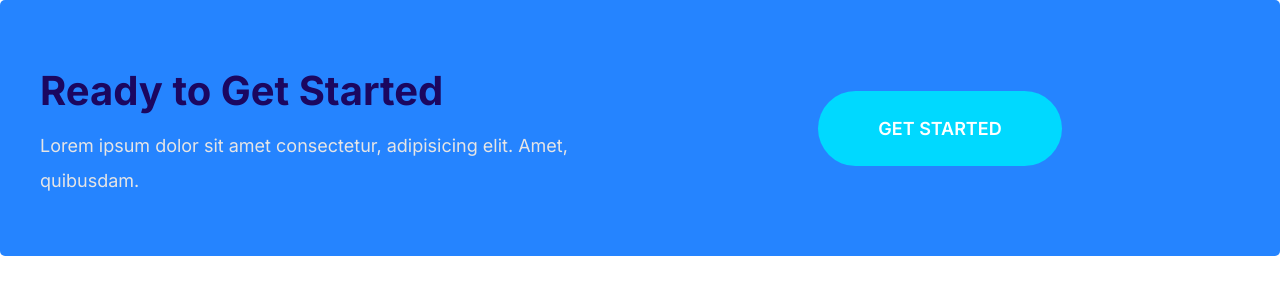
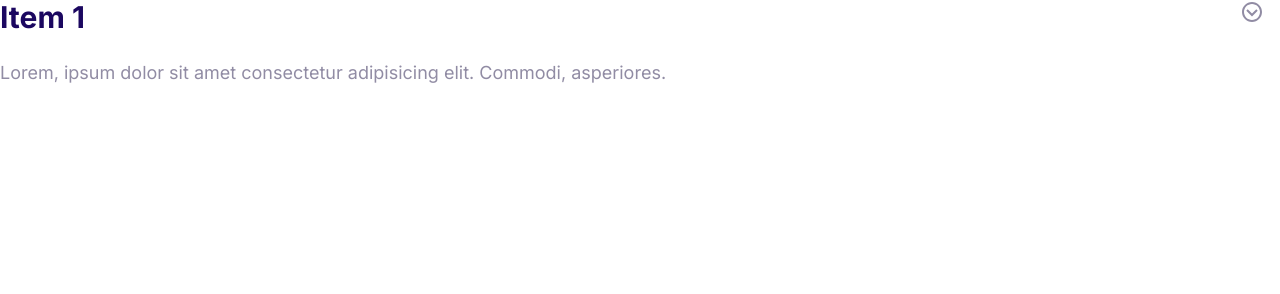
Before and after one commit to Ramkumar-m7/mosh-website, a plain HTML site: page index.html in a window 1280 px wide. Drawn offline with Linux system fonts and the light colour scheme.

Commit message:
define collapse

```diff
--- a/CSS/style.css
+++ b/CSS/style.css
@@ -448,3 +448,30 @@ margin-right: 1rem;
     }
 
 }
+/* Collapsibles */
+.collapsible__header{
+    display: flex;
+    justify-content: space-between;
+}
+.collapsible__heading{
+    margin-top:0;
+    font-size:3rem;
+}
+
+.collapsible__chevron{
+    transform: rotate(-90deg);
+    transform:transform 0.3s;
+}
+.collapsible__content{
+    max-height: 0;
+    overflow: hidden;
+    opacity:0;
+    transition:all 0.3s;
+}
+.collapsible--expanded .collapsible__chevron{
+    transform:rotate(0);
+}
+.collapsible--expanded .collapsible__content{
+    max-height: 100vh;
+    opacity: 1;
+}
--- a/index.html
+++ b/index.html
@@ -15,17 +15,18 @@
     <link rel="stylesheet" href="css/style.css" />
   </head>
   <body>
-    <div class="callout callout--primary">
-      <div class="grid grid--1x2">
-        <div class="callout__content">
-          <h2 class="callout__heading">Ready to Get Started</h2>
-          <p>
-            Lorem ipsum dolor sit amet consectetur, adipisicing elit. Amet,
-            quibusdam.
-          </p>
-        </div>
-        <a href="#" class="btn btn--secondary btn--streched">Get Started</a>
+    <div class="collapsible collapsible--expanded">
+      <header class="collapsible__header">
+        <h2 class="collapsible__heading">Item 1</h2>
+        <svg class="icon icon--white collapsible__chevron">
+          <use xlink:href="images/chevron-down.svg#chevron"></use>
+        </svg>
+      </header>
+      <div class="collapsible__content">
+        Lorem, ipsum dolor sit amet consectetur adipisicing elit. Commodi,
+        asperiores.
       </div>
     </div>
+    <script src="js/main.js"></script>
   </body>
 </html>
--- /dev/null
+++ b/js/main.js
@@ -0,0 +1,6 @@
+const collapsibles = document.querySelectorAll(".collapsible");
+collapsibles.forEach((item) =>
+  item.addEventListener("click", function () {
+    this.classList.toggle("collapsible--expanded");
+  })
+);
```
Also changed, not shown: components/collapsibles.html (added, +13 -0 lines), Images/chevron-down.svg (added).
